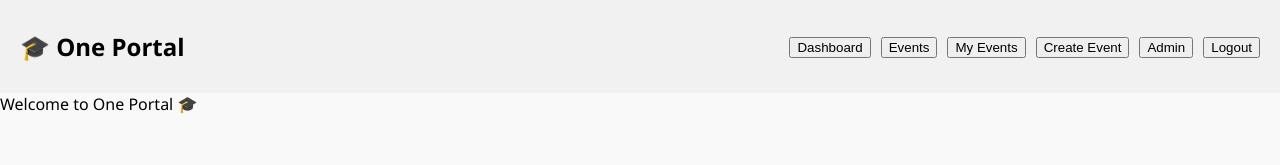
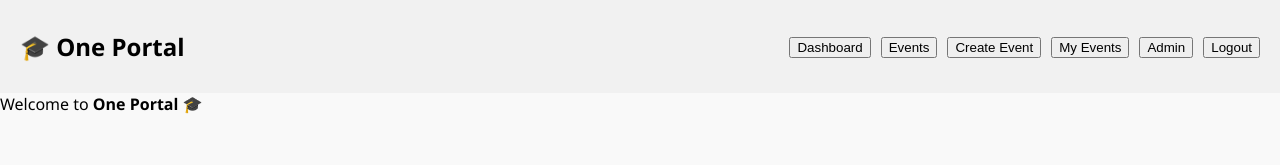
Before and after one commit to yogendrapalhawat/frontend, a React (Create React App) app: page / in a window 1280 px wide. Shown: the top 165 px of the page. Built offline with nearby package versions, Linux system fonts and the light colour scheme; sample sign-in values are in the browser's storage.

Commit message:
fixed backend, confirmed local test

```diff
--- a/src/App.js
+++ b/src/App.js
@@ -5,24 +5,38 @@ import Register from './pages/Register';
 import Events from './pages/Events';
 import Dashboard from './pages/Dashboard';
 import CreateEvent from './pages/CreateEvent';
-import MyEvents from './pages/MyEvents';             // ✅ Added
+import MyEvents from './pages/MyEvents';             // ✅ My Events
 import AdminDashboard from './pages/AdminDashboard';
+//import Unauthorized from './pages/Unauthorized';     // ✅ Optional
 import Navbar from './components/Navbar';
 import ProtectedRoute from './components/ProtectedRoute';
+import AdminRoute from './components/AdminRoute';    // ✅ Admin-only route
 
 function App() {
   return (
     <BrowserRouter>
       <Navbar />
       <Routes>
+        {/* Public routes */}
         <Route path="/login" element={<Login />} />
         <Route path="/register" element={<Register />} />
+
+
+        {/* Protected routes */}
         <Route path="/events" element={<ProtectedRoute><Events /></ProtectedRoute>} />
         <Route path="/dashboard" element={<ProtectedRoute><Dashboard /></ProtectedRoute>} />
         <Route path="/create-event" element={<ProtectedRoute><CreateEvent /></ProtectedRoute>} />
-        <Route path="/my-events" element={<ProtectedRoute><MyEvents /></ProtectedRoute>} /> {/* ✅ */}
-        <Route path="/admin" element={<ProtectedRoute><AdminDashboard /></ProtectedRoute>} />
-        <Route path="/" element={<div className="text-center p-10 text-xl">Welcome to One Portal 🎓</div>} />
+        <Route path="/my-events" element={<ProtectedRoute><MyEvents /></ProtectedRoute>} />
+
+        {/* Admin-only route */}
+        <Route path="/admin" element={<AdminRoute><AdminDashboard /></AdminRoute>} />
+
+        {/* Default route */}
+        <Route path="/" element={
+          <div className="text-center p-10 text-xl">
+            Welcome to <strong>One Portal 🎓</strong>
+          </div>
+        } />
       </Routes>
     </BrowserRouter>
   );
--- /dev/null
+++ b/src/components/AdminRoute.js
@@ -0,0 +1,16 @@
+// src/components/AdminRoute.js
+import React from 'react';
+import { Navigate } from 'react-router-dom';
+
+const AdminRoute = ({ children }) => {
+  const token = localStorage.getItem('token');
+
+  if (!token) return <Navigate to="/login" />;
+
+  const payload = JSON.parse(atob(token.split('.')[1]));
+  if (!payload.isAdmin) return <Navigate to="/unauthorized" />;
+
+  return children;
+};
+
+export default AdminRoute;
--- a/src/components/Navbar.js
+++ b/src/components/Navbar.js
@@ -1,3 +1,4 @@
+// src/components/Navbar.js
 import React from 'react';
 import { useNavigate } from 'react-router-dom';
 
@@ -5,9 +6,21 @@ const Navbar = () => {
   const navigate = useNavigate();
   const token = localStorage.getItem('token');
 
+  let isAdmin = false;
+
+  // Decode JWT to check isAdmin
+  if (token) {
+    try {
+      const payload = JSON.parse(atob(token.split('.')[1]));
+      isAdmin = payload.isAdmin;
+    } catch (err) {
+      console.error("Token decode error");
+    }
+  }
+
   const handleLogout = () => {
     localStorage.removeItem('token');
-    navigate('/login'); // redirect to login page
+    navigate('/login');
   };
 
   return (
@@ -24,9 +37,11 @@ const Navbar = () => {
         <div>
           <button onClick={() => navigate('/dashboard')} style={{ marginRight: '10px' }}>Dashboard</button>
           <button onClick={() => navigate('/events')} style={{ marginRight: '10px' }}>Events</button>
+          <button onClick={() => navigate('/create-event')} style={{ marginRight: '10px' }}>Create Event</button>
           <button onClick={() => navigate('/my-events')} style={{ marginRight: '10px' }}>My Events</button>
-          <button onClick={() => navigate('/create-event')} style={{ marginRight: '10px' }}>Create Event</button>
-          <button onClick={() => navigate('/admin')} style={{ marginRight: '10px' }}>Admin</button>
+          {isAdmin && (
+            <button onClick={() => navigate('/admin')} style={{ marginRight: '10px' }}>Admin</button>
+          )}
           <button onClick={handleLogout}>Logout</button>
         </div>
       ) : (
```
